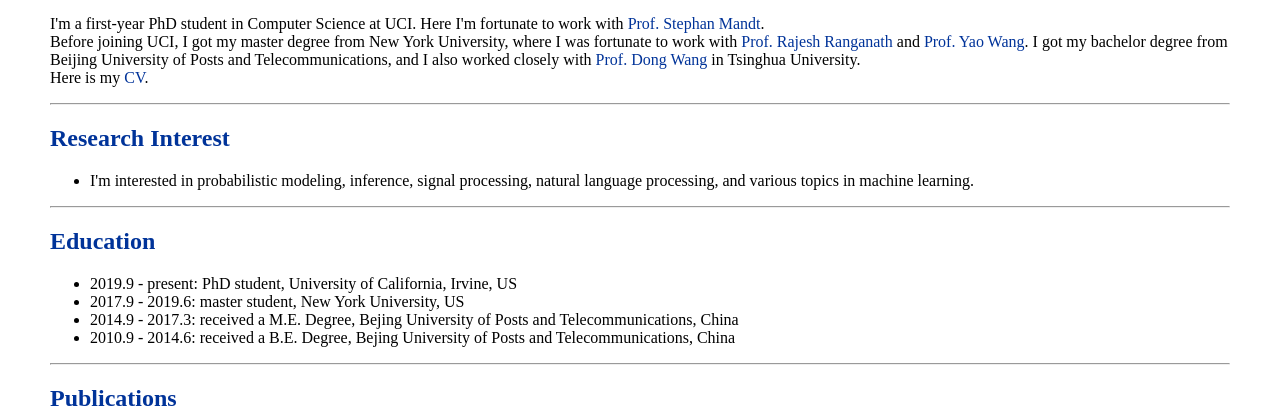
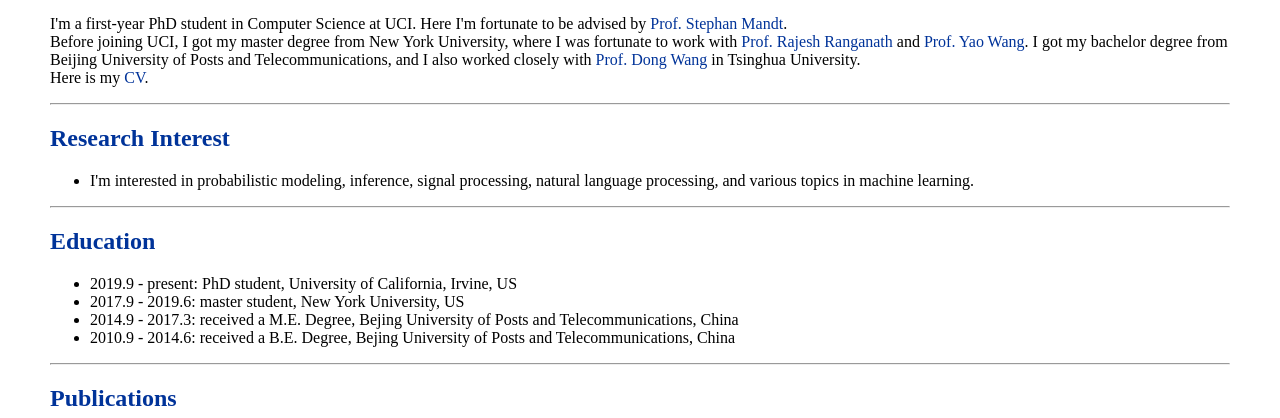
Before and after one commit to aodongli/aodongli.github.io, a plain HTML site: page index.html in a window 1280 px wide. Shown: the part 382-800 px from the top of the page. Drawn offline with Linux system fonts and the light colour scheme.

Commit message:
Update photo and modify introduction.

```diff
--- a/index.html
+++ b/index.html
@@ -165,7 +165,7 @@
 
 
 <p>
-    I'm a first-year PhD student in Computer Science at UCI. Here I'm fortunate to work with <a href="http://www.stephanmandt.com/" target="_blank">Prof. Stephan Mandt</a>.
+    I'm a first-year PhD student in Computer Science at UCI. Here I'm fortunate to be advised by <a href="http://www.stephanmandt.com/" target="_blank">Prof. Stephan Mandt</a>.
     <br>
     Before joining UCI, I got my master degree from New York University, where I was fortunate to work with <a href="https://cims.nyu.edu/~rajeshr/" target="_blank">Prof. Rajesh Ranganath</a> and <a href="http://eeweb.poly.edu/~yao/" target="_blank">Prof. Yao Wang</a>. I got my bachelor degree from Beijing University of Posts and Telecommunications, and I also worked closely with <a href="http://166.111.134.19:8081/wangd/" target="_blank">Prof. Dong Wang</a> in Tsinghua University.
     <br>
```
Also changed, not shown: files/aodong.jpg.
